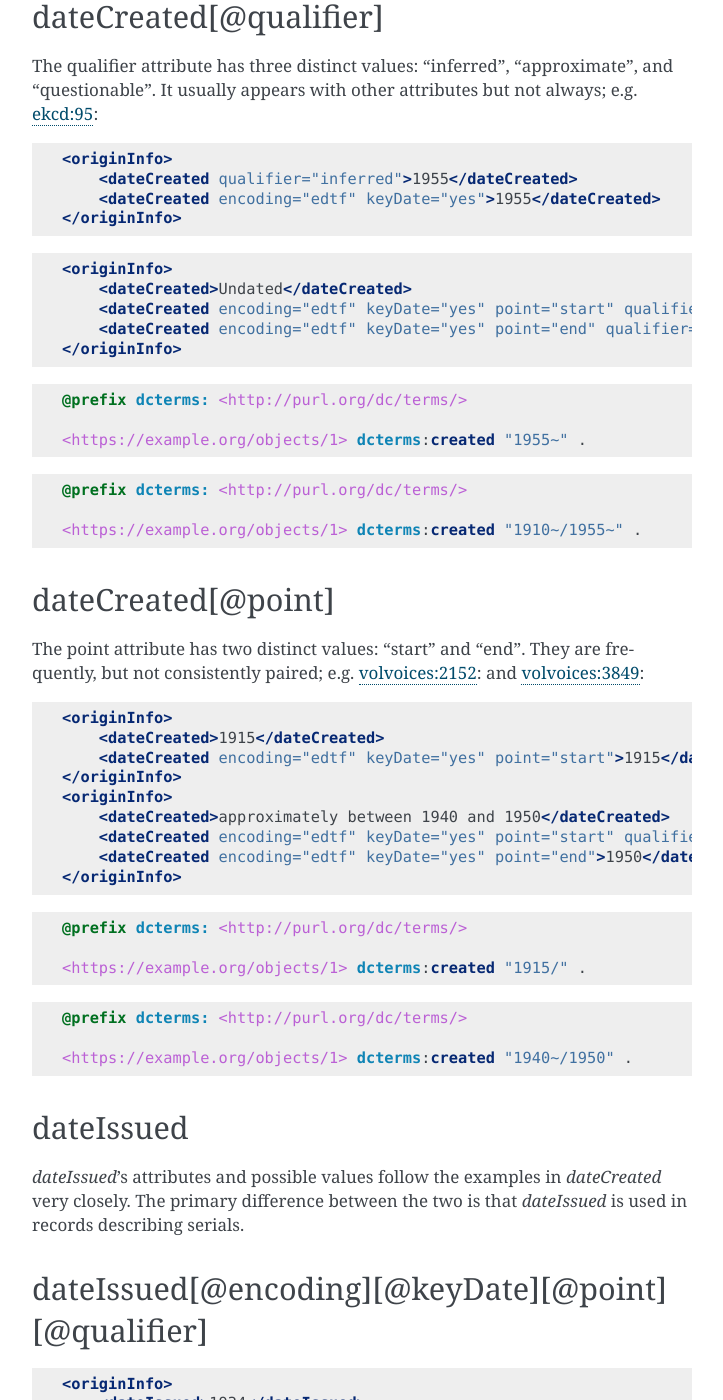
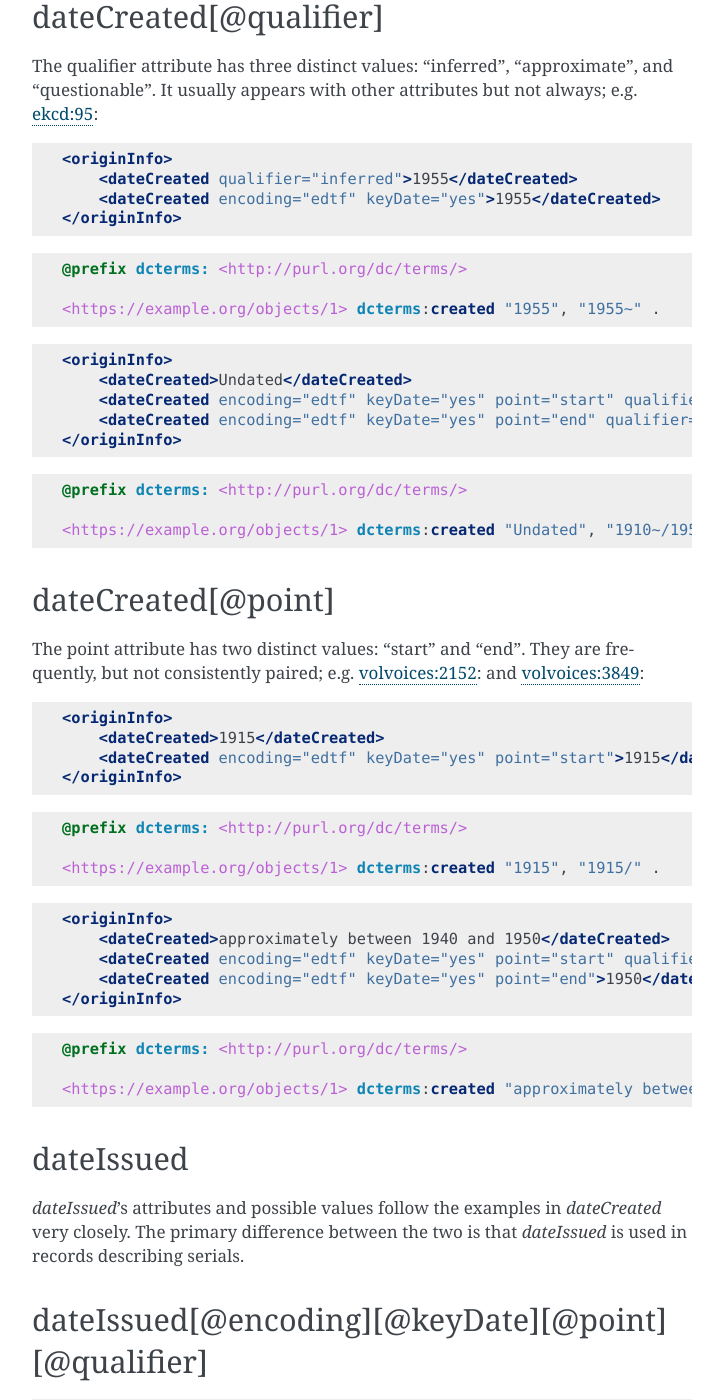
Before and after one commit to UTKcataloging/mods_to_rdf, a Sphinx documentation site: the page built from docs/source/top_level_elements/originInfo_dates.rst, in a window 1280 px wide and 1400 px high, scrolled down 1888 px. Shown: the whole window, without its empty margins (388-1111 px from the left). Built offline with Sphinx 7.4.7, drawn with Linux system fonts in a browser that asks for light colours; formulas are drawn with MathJax 3; some of the changed lines change nothing that is shown; some of the changed text lies outside the part shown.

Commit message:
Pass through dates to reflect the our discussion from today (2020-08-11), that current values will mapped over as they are, with minimal, selective preprocessing.

```diff
--- a/docs/source/top_level_elements/originInfo_dates.rst
+++ b/docs/source/top_level_elements/originInfo_dates.rst
@@ -31,7 +31,7 @@ dateCreated[@encoding][@keyDate][@point]
 
     @prefix dcterms: <http://purl.org/dc/terms/>
 
-    <https://example.org/objects/1> dcterms:created "1870/1913" .
+    <https://example.org/objects/1> dcterms:created "1870-1913", "1870/1913" .
 
 
 dateCreated[@encoding][@keyDate][@point][@qualifier]
@@ -49,7 +49,7 @@ dateCreated[@encoding][@keyDate][@point][@qualifier]
 
     @prefix dcterms: <http://purl.org/dc/terms/>
 
-    <https://example.org/objects/1> dcterms:created "1900~/1940" .
+    <https://example.org/objects/1> dcterms:created "approximately between 1900 and 1940", "1900~/1940" .
 
 
 Attributes on dateCreated
@@ -66,17 +66,17 @@ dateCreated[@encoding] has two distinct values: "edtf" and "w3cdtf". "w3cdtf" ap
         <dateCreated encoding="edtf" keyDate="yes" point="start">1910</dateCreated>
     </originInfo>
 
+.. code-block:: turtle
+
+    @prefix dcterms: <http://purl.org/dc/terms/>
+
+    <https://example.org/objects/1> dcterms:created "1910" .
+
 .. code-block:: xml
 
     <originInfo>
         <dateCreated encoding="w3cdtf" keyDate="yes" point="start">1941</dateCreated>
     </originInfo>
-
-.. code-block:: turtle
-
-    @prefix dcterms: <http://purl.org/dc/terms/>
-
-    <https://example.org/objects/1> dcterms:created "1910" .
 
 .. code-block:: turtle
 
@@ -107,6 +107,12 @@ The qualifier attribute has three distinct values: "inferred", "approximate", an
         <dateCreated encoding="edtf" keyDate="yes">1955</dateCreated>
     </originInfo>
 
+.. code-block:: turtle
+
+    @prefix dcterms: <http://purl.org/dc/terms/>
+
+    <https://example.org/objects/1> dcterms:created "1955", "1955~" .
+
 .. code-block:: xml
 
     <originInfo>
@@ -119,13 +125,7 @@ The qualifier attribute has three distinct values: "inferred", "approximate", an
 
     @prefix dcterms: <http://purl.org/dc/terms/>
 
-    <https://example.org/objects/1> dcterms:created "1955~" .
-
-.. code-block:: turtle
-
-    @prefix dcterms: <http://purl.org/dc/terms/>
-
-    <https://example.org/objects/1> dcterms:created "1910~/1955~" .
+    <https://example.org/objects/1> dcterms:created "Undated", "1910~/1955~" .
 
 dateCreated[@point]
 -------------------
@@ -138,6 +138,15 @@ The point attribute has two distinct values: "start" and "end". They are frequen
         <dateCreated>1915</dateCreated>
         <dateCreated encoding="edtf" keyDate="yes" point="start">1915</dateCreated>
     </originInfo>
+
+.. code-block:: turtle
+
+    @prefix dcterms: <http://purl.org/dc/terms/>
+
+    <https://example.org/objects/1> dcterms:created "1915", "1915/" .
+
+.. code-block:: xml
+
     <originInfo>
         <dateCreated>approximately between 1940 and 1950</dateCreated>
         <dateCreated encoding="edtf" keyDate="yes" point="start" qualifier="approximate">1940</dateCreated>
@@ -148,13 +157,7 @@ The point attribute has two distinct values: "start" and "end". They are frequen
 
     @prefix dcterms: <http://purl.org/dc/terms/>
 
-    <https://example.org/objects/1> dcterms:created "1915/" .
-
-.. code-block:: turtle
-
-    @prefix dcterms: <http://purl.org/dc/terms/>
-
-    <https://example.org/objects/1> dcterms:created "1940~/1950" .
+    <https://example.org/objects/1> dcterms:created "approximately between 1940 and 1950", "1940~/1950" .
 
 dateIssued
 ----------
@@ -175,7 +178,7 @@ dateIssued[@encoding][@keyDate][@point][@qualifier]
 
     @prefix dcterms: <http://purl.org/dc/terms/>
 
-    <https://example.org/objects/1> dcterms:issued "1934" .
+    <https://example.org/objects/1> dcterms:issued "1934", "1934" .
 
 .. code-block:: xml
 
@@ -188,7 +191,7 @@ dateIssued[@encoding][@keyDate][@point][@qualifier]
 
     @prefix dcterms: <http://purl.org/dc/terms/>
 
-    <https://example.org/objects/1> dcterms:issued "1989-23" . # display as 'Spring, 1989'
+    <https://example.org/objects/1> dcterms:issued "1989", "1989-23" . # display as 'Spring, 1989'
 
 .. code-block:: xml
 
@@ -201,7 +204,7 @@ dateIssued[@encoding][@keyDate][@point][@qualifier]
 
     @prefix dcterms: <http://purl.org/dc/terms/>
 
-    <https://example.org/objects/1> dcterms:issued "1954~" .
+    <https://example.org/objects/1> dcterms:issued "1954", "1954~" .
 
 An example of multiple date elements, `volvoices:2993 <https://digital.lib.utk.edu/collections/islandora/object/volvoices%3A2993>`:_
 
@@ -217,7 +220,7 @@ An example of multiple date elements, `volvoices:2993 <https://digital.lib.utk.e
 
     @prefix dcterms: <http://purl.org/dc/terms/>
 
-    <https://example.org/objects/1> dcterms:created "1948-01" ;
+    <https://example.org/objects/1> dcterms:created "1948-01", "1948-01" ;
         dcterms:issued "1948~" .
 
 dateOther
@@ -237,7 +240,7 @@ An example where converting the string value would be necessary: `kintner:56 <ht
 
     @prefix dcterms: <http://purl.org/dc/terms/>
 
-    <https://example.org/objects/1> dcterms:date "1974-12-10" .
+    <https://example.org/objects/1> dcterms:date "1974-12-10", "1974 December 10" . # keep the original value; possibly preprocess the data to normalized format.
 
 The Archivision collection uses `dateOther` to indicate dates of remodeling or architectural changes.
 
```
